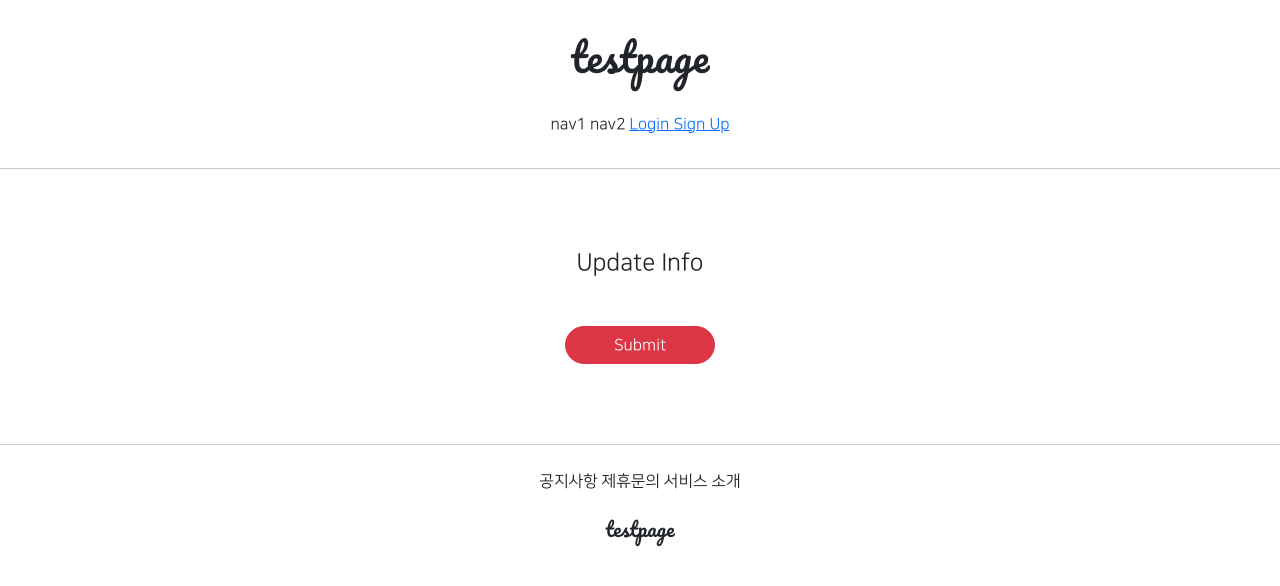
After one commit to phu92/GIS_phu_repeat, a Django app: page /accounts/delete/1 in a window 1280 px wide. The commit adds this page. Shown: the top 586 px of the page. Run offline with Django 3.2, Linux system fonts and the light colour scheme; tables that the repository leaves empty hold one stand-in row (values such as "Sample post"); parts of the project's set-up code (start-up, migrations or seed data) failed here and were passed over; some libraries are stand-ins or nearby versions.

Commit message:
7.20 git commit 2

```diff
--- /dev/null
+++ b/accountapp/templates/accountapp/delete.html
@@ -0,0 +1,19 @@
+{% extends "base.html" %}
+
+{% block content %}
+    <div class="text-center mw-500 m-auto">
+        <div class="m-5">
+            <h4>Update Info</h4>
+        </div>
+        <div>
+            <form action="{% url 'accountapp:delete' pk=target_user.pk %}" method="post">
+                {% csrf_token %}
+                <div class="m-5">
+                    <input type="submit" class="btn btn-danger rounded-pill px-5">
+                </div>
+            </form>
+        </div>
+    </div>
+
+
+{% endblock content %}
--- a/accountapp/templates/accountapp/detail.html
+++ b/accountapp/templates/accountapp/detail.html
@@ -14,7 +14,11 @@
                 Update Info
             </a>
         </div>
+        <div>
+            <a href="{% url 'accountapp:delete' pk=target_user.pk %}">
+                Quit
+            </a>
+        </div>
     </div>
 
-
 {% endblock content %}
--- a/accountapp/urls.py
+++ b/accountapp/urls.py
@@ -1,7 +1,7 @@
 from django.contrib.auth.views import LoginView, LogoutView
 from django.urls import path
 
-from accountapp.views import hello_world, AccountCreateView, AccountDetailView, AccountUpdateView
+from accountapp.views import hello_world, AccountCreateView, AccountDetailView, AccountUpdateView, AccountDeleteView
 
 app_name = 'accountapp'
 
@@ -11,5 +11,6 @@ urlpatterns = [
     path('logout/', LogoutView.as_view(),name='logout'),
     path('create/', AccountCreateView.as_view(), name='create'),
     path('detail/<int:pk>', AccountDetailView.as_view(), name='detail'),
-    path('update/<int:pk>', AccountUpdateView.as_view(), name='update')
+    path('update/<int:pk>', AccountUpdateView.as_view(), name='update'),
+    path('delete/<int:pk>', AccountDeleteView.as_view(), name='delete'),
 ]
--- a/accountapp/views.py
+++ b/accountapp/views.py
@@ -6,7 +6,7 @@ from django.shortcuts import render
 
 # Create your views here.
 from django.urls import reverse, reverse_lazy
-from django.views.generic import CreateView, DetailView, UpdateView
+from django.views.generic import CreateView, DetailView, UpdateView, DeleteView
 
 from accountapp.models import NewModel
 
@@ -43,3 +43,9 @@ class AccountUpdateView(UpdateView):
     context_object_name = 'target_user'
     success_url = reverse_lazy('accountapp:hello_world')
     template_name = 'accountapp/update.html'
+
+class AccountDeleteView(DeleteView):
+    model = User
+    context_object_name = 'target_user'
+    success_url = reverse_lazy('accountapp:hello_world')
+    template_name = 'accountapp/delete.html'
```
